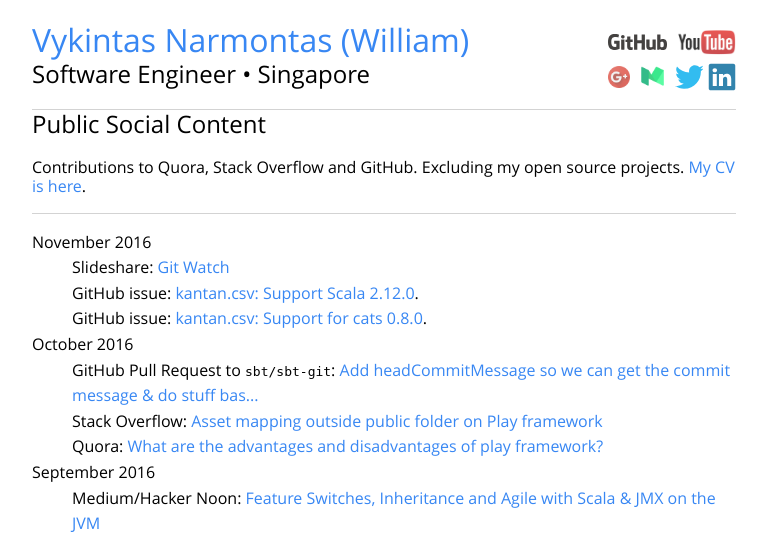
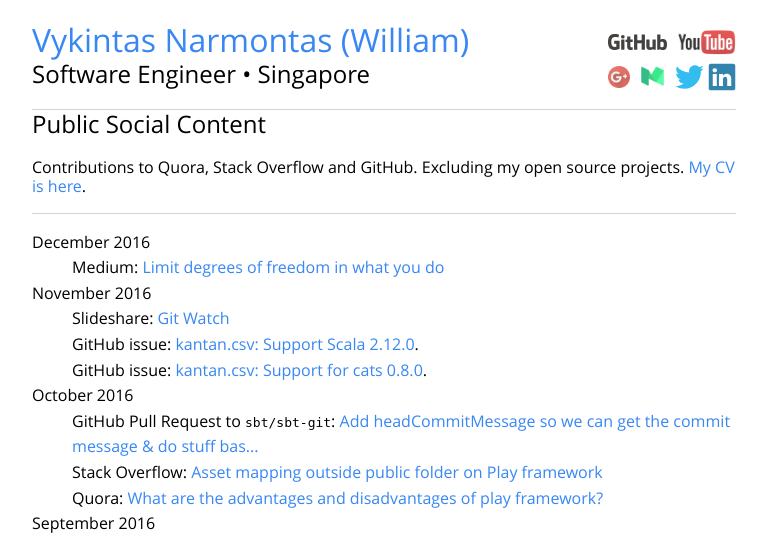
Before and after one commit to philicious/ScalaWilliam.com, a PHP site: page /content/ in a window 1280 px wide. Shown: the top 533 px of the page, without its empty margins (256-1023 px from the left). Run offline with PHP 8.4, Linux system fonts and the light colour scheme.

Commit message:
Update index.php

```diff
--- a/content/index.php
+++ b/content/index.php
@@ -8,6 +8,9 @@
       <p>Contributions to Quora, Stack Overflow and GitHub. Excluding my open source projects. <a href="https://www.scalawilliam.com/cv/">My CV is here</a>.</p>
     </header>
   <dl>
+    <dt>December 2016</dt>
+    <dd>Medium: <a href="https://medium.com/@ScalaWilliam/limit-degrees-of-freedom-in-development-4c543bb6f806">Limit degrees of freedom in what you do
+</a></dd>
     <dt>November 2016</dt>
     <dd>Slideshare: <a href="http://www.slideshare.net/WilliamNarmontas/git-watch">Git Watch</a></dd>
     <dd>GitHub issue: <a href="https://github.com/nrinaudo/kantan.csv/issues/58">kantan.csv: Support Scala 2.12.0</a>.</dd>
```
